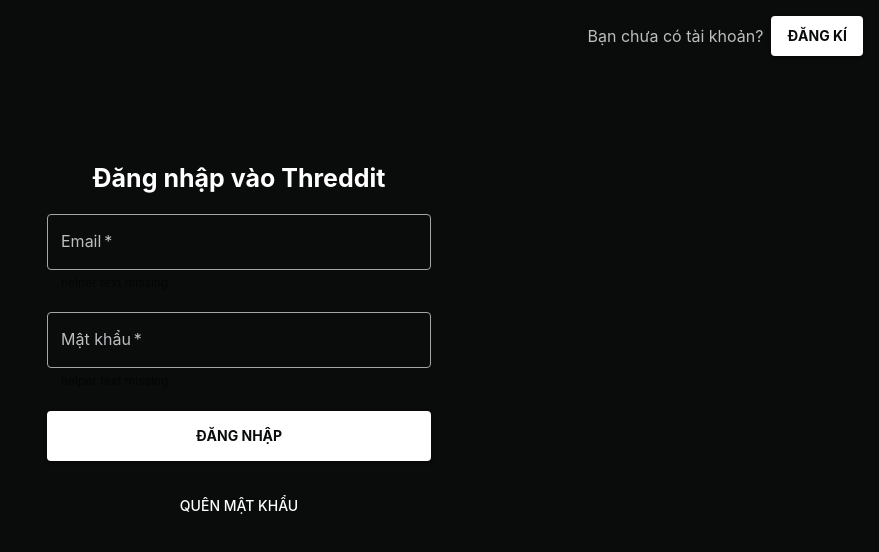
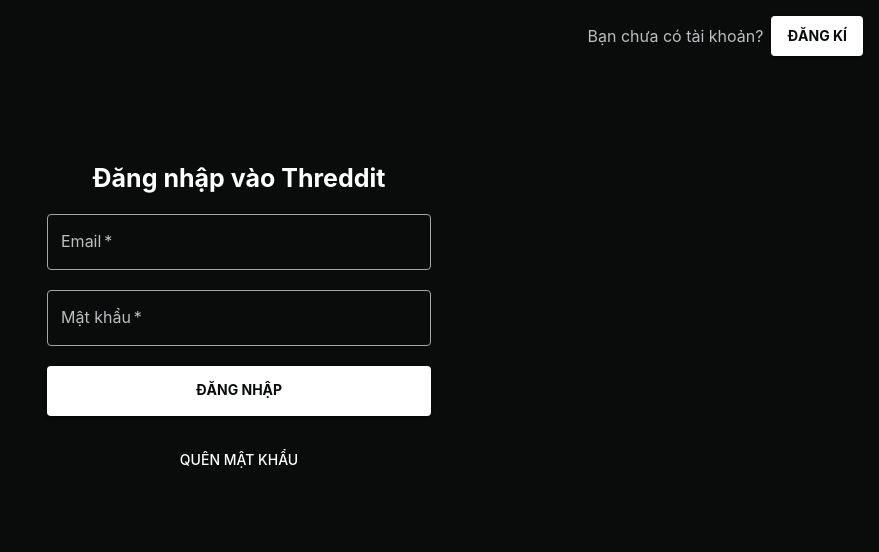
Before and after one commit to nhatkhang25092005/Threddit, a React (Vite) app: page /auth/login in a window 1280 px wide. Shown: the top 552 px of the page, without its empty margins (401-1280 px from the left). Built offline with nearby package versions, Linux system fonts and the light colour scheme; no server answers.

Commit message:
fix helper text

```diff
--- a/src/features/auth/components/InputField.jsx
+++ b/src/features/auth/components/InputField.jsx
@@ -50,7 +50,7 @@ export default function InputField({
       autoComplete={`new-${type}`}
       autoCorrect="off"
       error={!!setError}
-      helperText={helperText || "helper text missing"}
+      helperText={helperText}
       sx={{ width: "80%" }}
     />
   );
```
